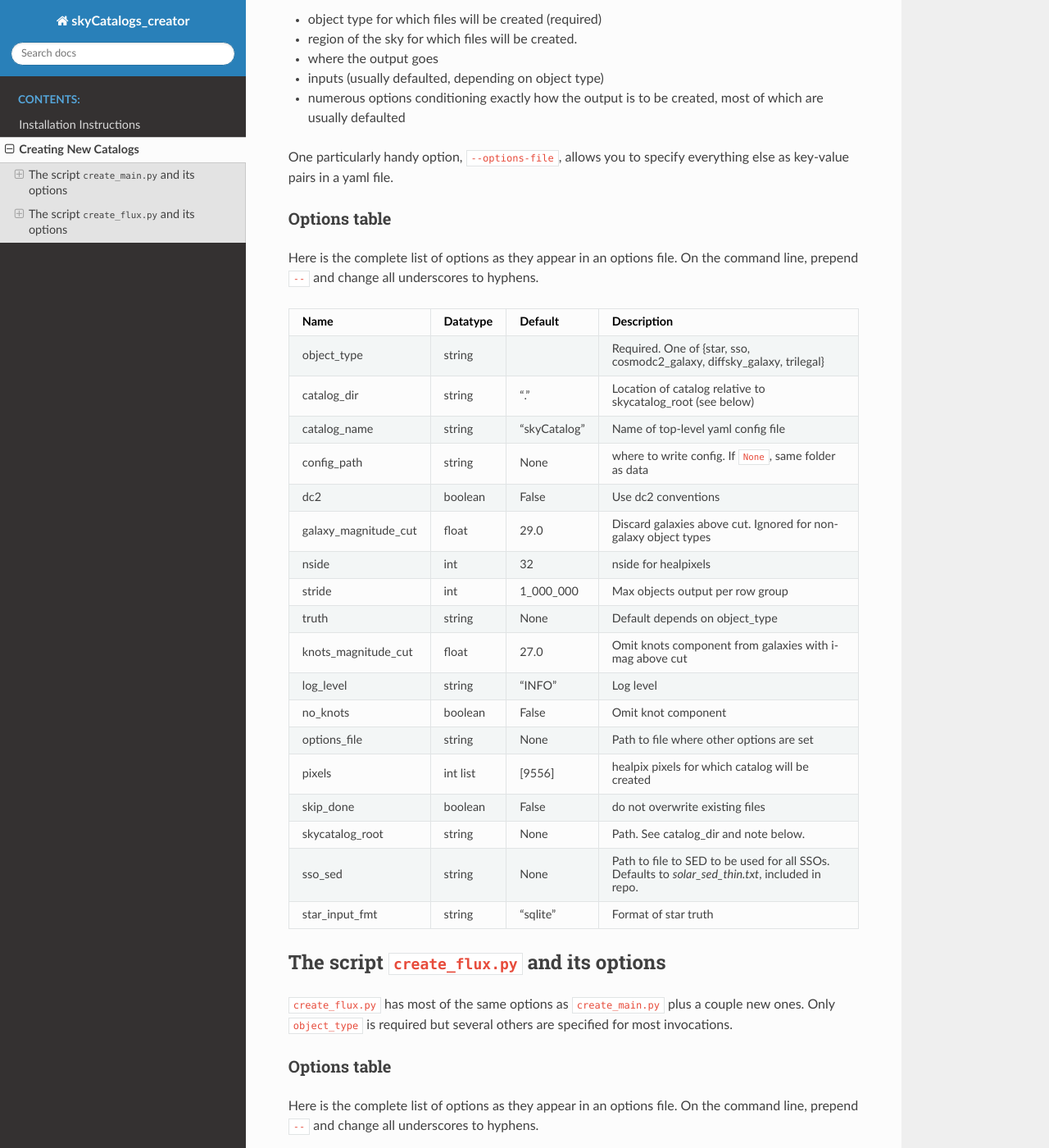
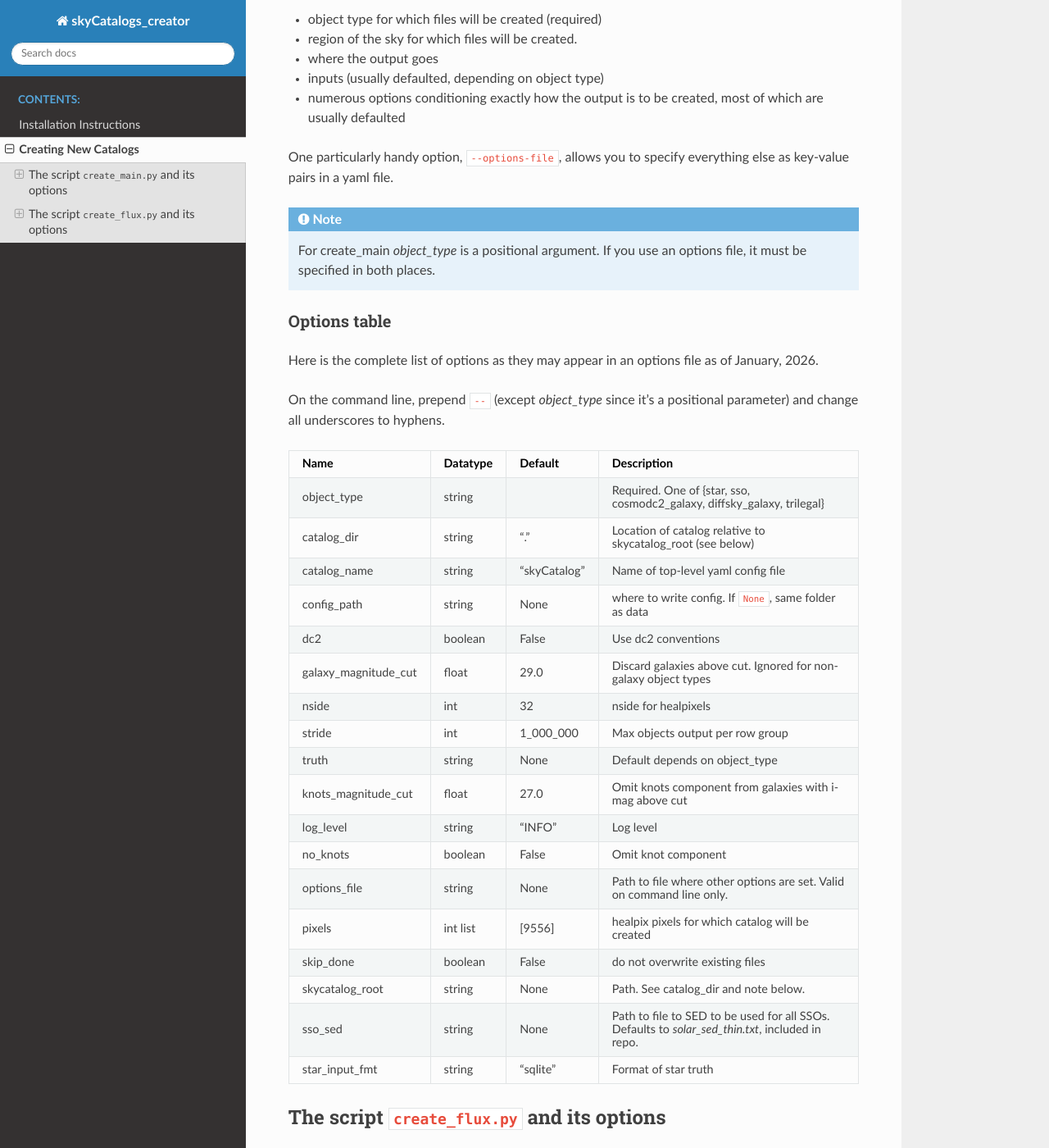
Before and after one commit to LSSTDESC/skyCatalogs_creator, a Sphinx documentation site: the page built from docs/usage_create.rst, in a window 1280 px wide and 1400 px high, scrolled down 421 px. Shown: the whole window at 82% size. Built offline with Sphinx 7.4.7 and the Read the Docs theme 3.1.0, drawn with Linux system fonts in a browser that asks for light colours; pages that are not in the unit, such as notebooks, are missing from menus; some of the changed text lies outside the part shown.

Commit message:
tweaks to documentation

```diff
--- a/docs/installation.rst
+++ b/docs/installation.rst
@@ -153,3 +153,5 @@ To create main files, use the script `create_main.py` in subdirectory
 
    python skycatalogs/creator/scripts/create_main.py --help
    python skycatalogs/creator/scripts/create_flux.py --help
+
+See also the page "Creating New Catalogs" in this site.
--- a/docs/usage_create.rst
+++ b/docs/usage_create.rst
@@ -24,10 +24,17 @@ for most invocations and even fewer are required.  The options determine
 One particularly handy option, ``--options-file``, allows you to specify
 everything else as key-value pairs in a yaml file.
 
+.. note::
+   For create_main `object_type` is a positional argument.  If you use an
+   options file, it must be specified in both places.
+
 Options table
 +++++++++++++
-Here is the complete list of options as they appear in an options file.
-On the command line, prepend ``--`` and change all underscores to hyphens.
+Here is the complete list of options as they may appear in an options file as
+of January, 2026.
+
+On the command line, prepend ``--`` (except `object_type` since it's a
+positional parameter) and change all underscores to hyphens.
 
 =====================  =========  ============  ===============================
 Name                   Datatype   Default       Description
@@ -55,7 +62,8 @@ knots_magnitude_cut    float      27.0          Omit knots component from
 log_level              string     "INFO"        Log level
 no_knots               boolean    False         Omit knot component
 options_file           string     None          Path to file where other
-                                                options are set
+                                                options are set. Valid on
+                                                command line only.
 pixels                 int list   [9556]        healpix pixels for which
                                                 catalog will be created
 skip_done              boolean    False         do not overwrite existing files
@@ -74,9 +82,14 @@ The script ``create_flux.py`` and its options
 plus a couple new ones. Only ``object_type`` is required but several
 others are specified for most invocations.
 
+.. note::
+   For create_flux `object_type` is a keyword argument.  If you use an
+   options file, it must be specified in both places.
+
 Options table
 +++++++++++++
-Here is the complete list of options as they appear in an options file.
+Here is the complete list of options as of January, 2026 as they would appear
+in an options file.
 On the command line, prepend ``--`` and change all underscores to hyphens.
 
 =====================  =========  ============  ===============================
@@ -98,7 +111,8 @@ include_roman_flux     boolean    False         If True calculate & store Roman
                                                 as well as Rubin fluxes.
 log_level              string     "INFO"        Log level
 options_file           string     None          Path to file where other
-                                                options are set
+                                                options are set. Valid only
+                                                on command line.
 pixels                 int list   [9556]        healpix pixels for which
                                                 catalog will be created
 skip_done              boolean    False         do not overwrite existing files
```
Also changed, not shown: 1 other file.
